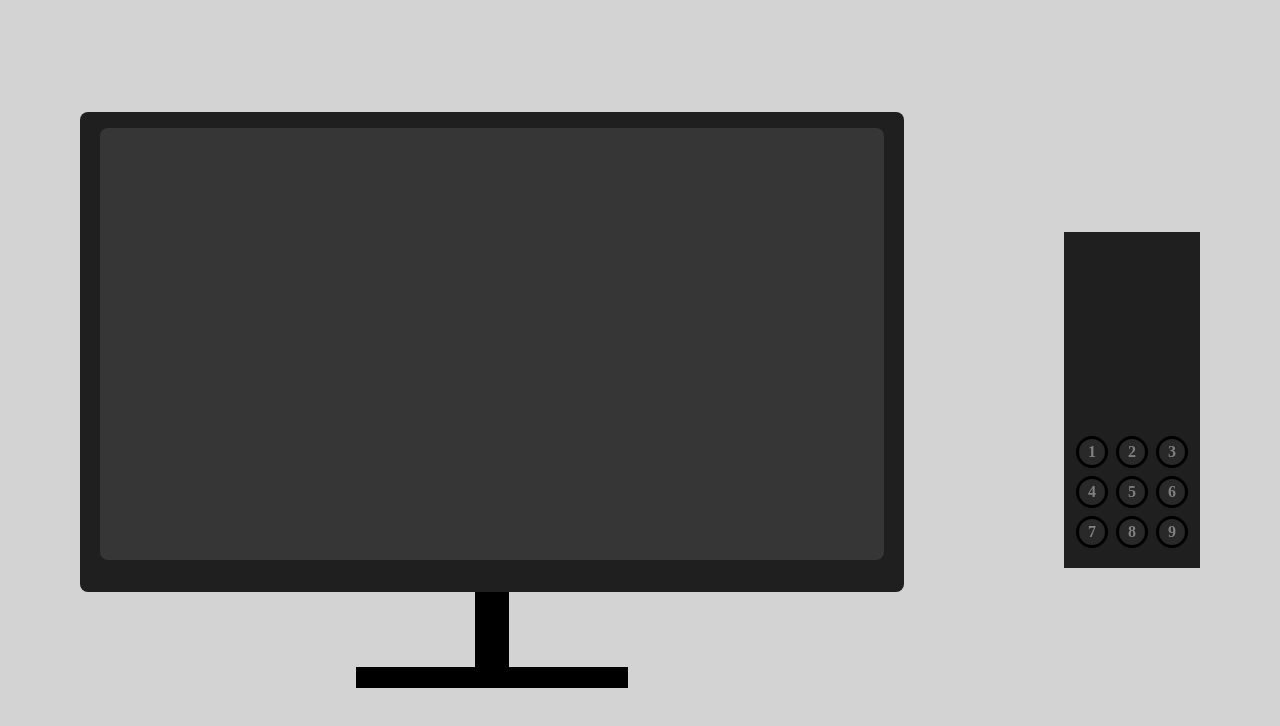
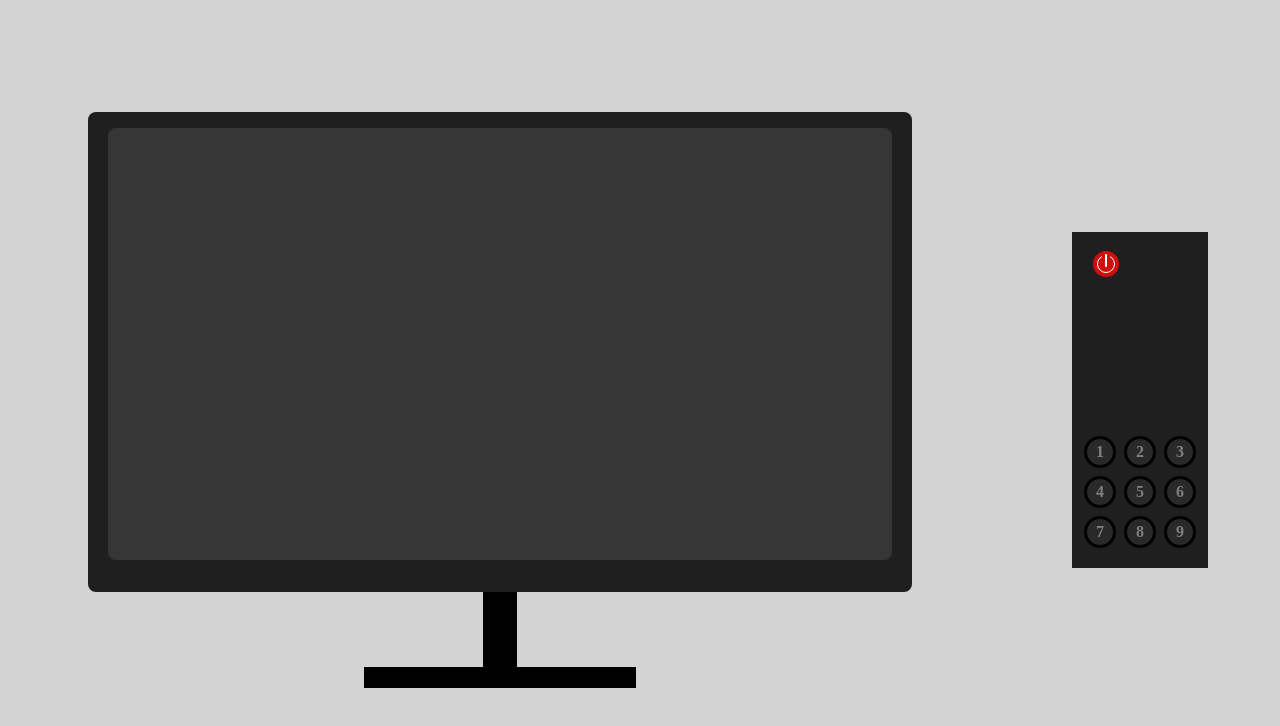
Before and after one commit to MandySpaan/InteractiveTV, a plain HTML site: page index.html in a window 1280 px wide. Drawn offline with Linux system fonts and the light colour scheme.

Commit message:
on-off button added

```diff
--- a/css/styles.css
+++ b/css/styles.css
@@ -63,10 +63,14 @@ body {
 /* REMOTE CONTROL */
 
 #remote {
-    margin: 1em;
-}
+    background-color: rgb(31, 31, 31);
+    height: 21em;
+    width: 8.5em;
 
-#remote-box {
+    display: flex;
+    flex-direction: column;
+    align-items: center;
+
     background-color: rgb(31, 31, 31);
     height: 21em;
     width: 8.5em;
@@ -79,6 +83,49 @@ body {
 #on-off {
     height: 4em;
     width: 8.5em;
+}
+
+#on-off-button {
+    height: 100%;
+    width: 50%;
+
+    display: flex;
+    align-items: center;
+    justify-content: center;
+}
+
+#red-circle {
+    background-color: rgb(209, 12, 12);
+    height: 1.6em;
+    width: 1.6em;
+    border-radius: 1em;
+
+    display: flex;
+    align-items: center;
+    justify-content: center;
+}
+
+#white-stripe {
+    background-color: white;
+    height: 0.8em;
+    width: 0.1em;
+
+    position: absolute;
+    margin-top: -0.4em;
+
+    border-color: rgb(209, 12, 12);
+    border-style: solid;
+    border-radius: 1em;
+}
+
+#white-circle {
+    border-color: white;
+    border-style: solid;
+    border-width: 0.1em;
+    height: 1.1em;
+    width: 1.1em;
+    border-radius: 1em;
+    box-sizing: border-box;
 }
 
 #vol-ch {
--- a/index.html
+++ b/index.html
@@ -15,8 +15,14 @@
       <div id="foot-horizontal"></div>
     </div>
     <div id="remote">
-      <div id="remote-box">
-        <div id="on-off"></div>
+        <div id="on-off">
+          <div id="on-off-button">
+            <div id="red-circle">
+              <div id="white-stripe"></div>
+              <div id="white-circle"></div>
+            </div>
+          </div>
+        </div>
         <div id="vol-ch"></div>
         <div id="channels">
           <div class="number-button">1</div>
```
